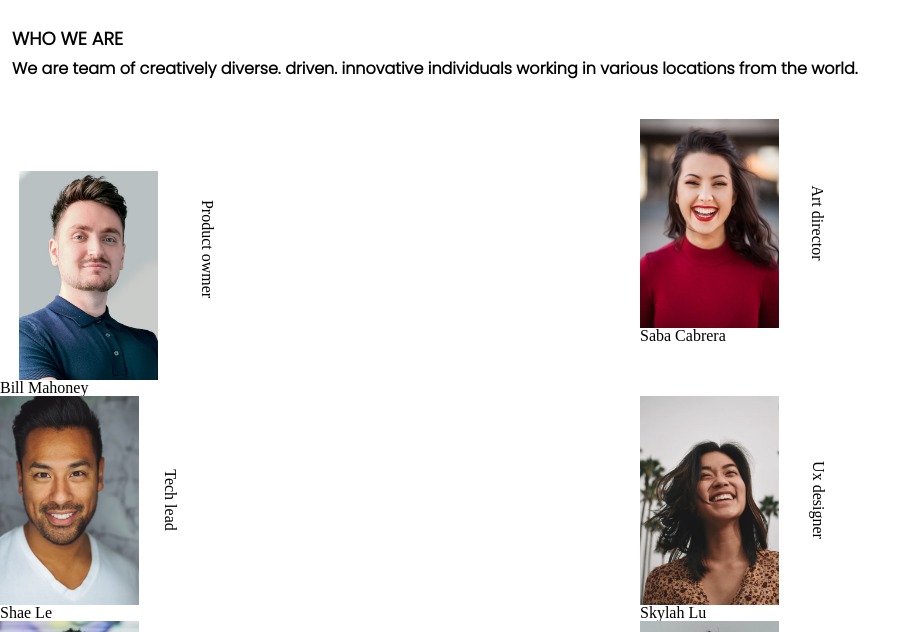
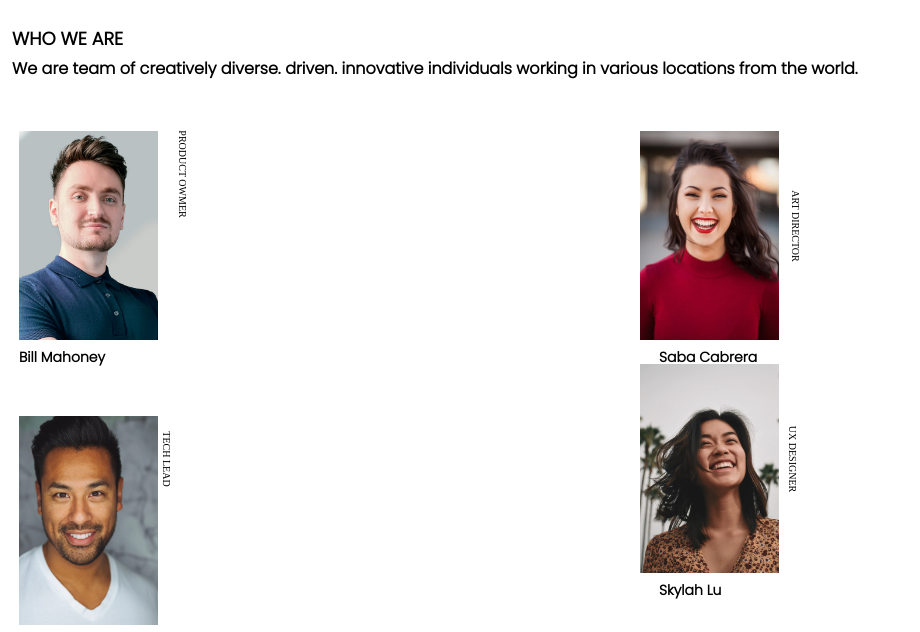
Before and after one commit to mdanieladla/myteampage, a plain HTML site: page index.html in a window 1280 px wide. Shown: the part 112-744 px from the top of the page, without its empty margins (0-920 px from the left). Drawn offline with Linux system fonts and the light colour scheme.

Commit message:
added styles to the right column

```diff
--- a/styles/main.css
+++ b/styles/main.css
@@ -42,17 +42,12 @@ font-family: 'Poppins', sans-serif;
     font-family: var(--font-poppins);
     line-height: 21px;
     margin: 10px 0 0 12px;
-    padding-bottom: 40px;
+    /* padding-bottom: 40px; */
 }
 
 .info__container{
     display: flex;
-    align-items: center;
-}
-
-span{
-    display: inline;
-    transform: rotateZ(90deg);
+    align-items: flex-start;
 }
 
 img{
@@ -60,12 +55,39 @@ img{
     height: 209px;
 }
 
-.bill-img{
+.position-bill{
+    font-size: .625rem;
+    text-transform: uppercase;
+    margin-bottom: 0;
+    display: inline;
+    transform: rotateZ(90deg);
+    position: relative;
+    right: 20px;
+    top: 90px;
+}
+
+.bill-img, .shae-img, .griff-img{
     margin-left: 19px;
     padding-top: 52px;
 }
 
-.billl{
+.name{
     grid-column-start: 1;
+    font-size: .875rem;
+    font-weight: 600;
+    font-family: var(--font-poppins);
+    margin-left: 19px;
+    margin-top: 10px;
+}
 
+.div-saba{
+    display: flex;
+    flex-direction: column;
+    justify-content: flex-end;
+    padding-top: 1rem;
 }
+
+/*footer*/
+.footer{
+    margin-top: 4rem;
+}
```
